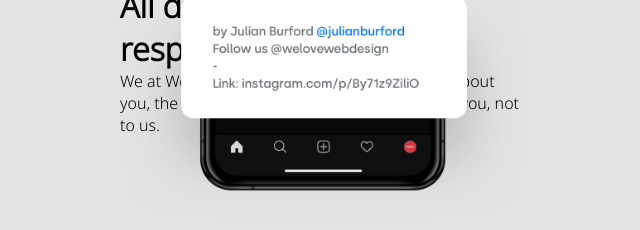
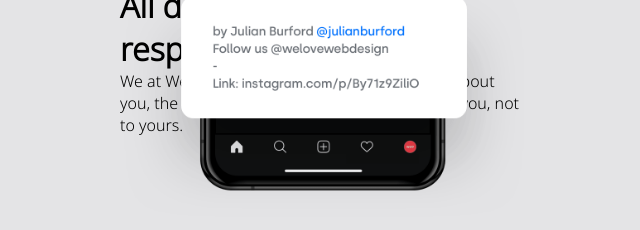
Before and after one commit to rakibhasan30/dynamic-video-landing-page, a plain HTML site: page index.html in a window 1280 px wide. Shown: the part 1525-1755 px from the top of the page, 260-900 px from the left. Drawn offline with Linux system fonts and the light colour scheme.

Commit message:
Fifth Commit

```diff
--- a/index.html
+++ b/index.html
@@ -86,7 +86,7 @@
           <h1>All designs © of their respective owners</h1>
           <p>
             We at Welovedaily think it's important that it's about you, the
-            designer. The appreciation must go to you, not to us.
+            designer. The appreciation must go to you, not to yours.
           </p>
         </div>
       </div>
```
